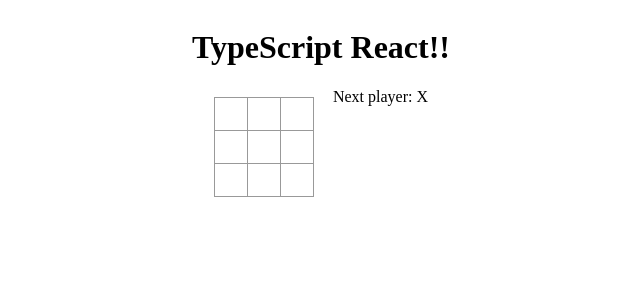
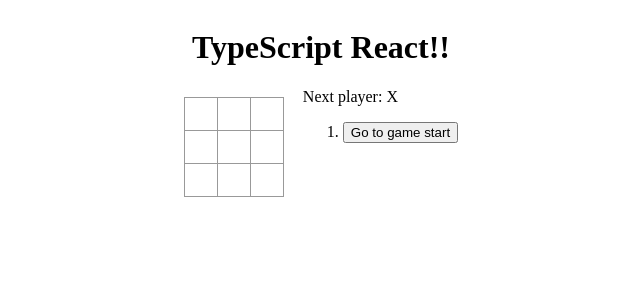
Before and after one commit to musatarosu335/TypeScript-React-BoardGame, a React app: page / in a window 1280 px wide. Shown: the top 300 px of the page, without its empty margins (319-959 px from the left). Built offline with nearby package versions, Linux system fonts and the light colour scheme.

Commit message:
ターンを表示

```diff
--- a/src/components/Game.tsx
+++ b/src/components/Game.tsx
@@ -56,6 +56,16 @@
       status = `Winner: ${winner}`;
     }
 
+    const moves = history.map((step, i) => {
+      const desc = i ? `Go to move #${i}` : 'Go to game start';
+
+      return (
+        <li key={i}>
+          <button className={step.squares[0]}>{desc}</button>
+        </li>
+      );
+    });
+
     return (
       <Container>
         <GameBoard>
@@ -66,7 +76,7 @@
         </GameBoard>
         <GameInfo>
           <div>{status}</div>
-          <ol>{/* TODO */}</ol>
+          <ol>{moves}</ol>
         </GameInfo>
       </Container>
     );
```
